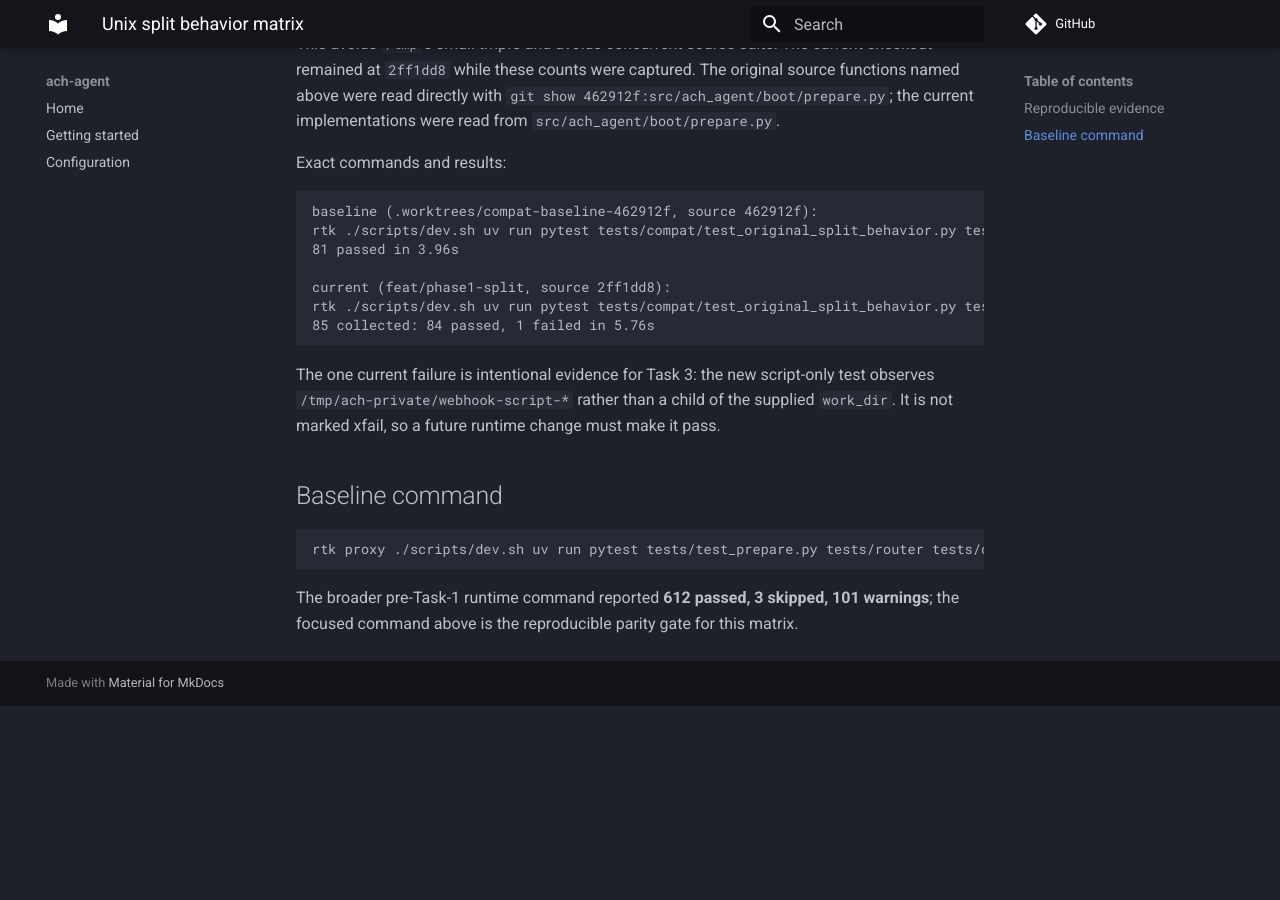
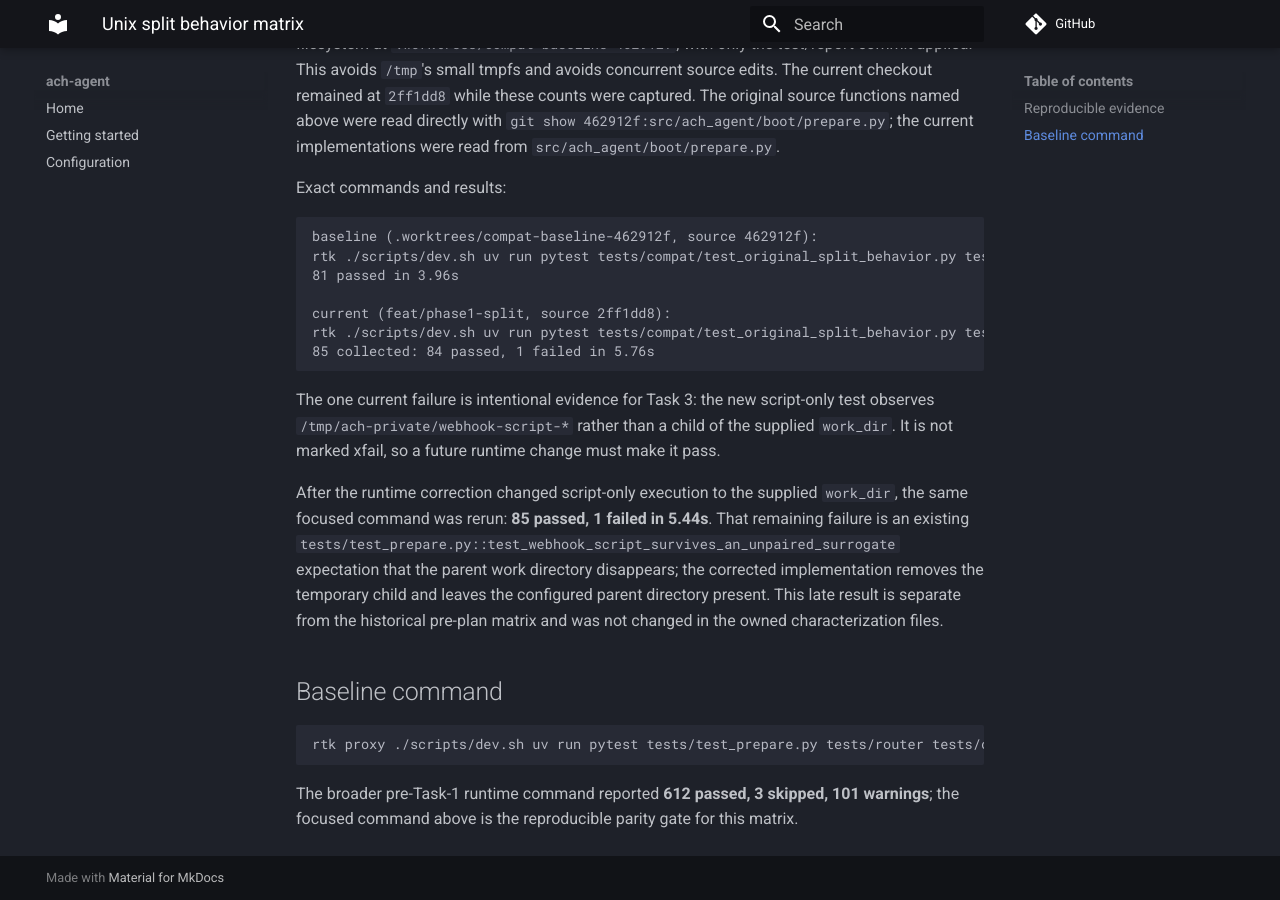
Before and after one commit to ackstorm/ach-agent, an MkDocs documentation site: the page built from docs/reports/unix-split-behavior-matrix.md, in a window 1280 px wide and 900 px high, scrolled down 2601 px. Built offline with MkDocs 1.6.1 and Material for MkDocs 9.7.7, drawn with Linux system fonts in a browser that asks for light colours; comment, search, counter and statistics services are not loaded; before the commit the page ends 3306 px from its top, so only the background shows below that; some of the changed text lies outside the part shown.

Commit message:
docs: separate matrix snapshots from final evidence

````diff
--- a/docs/reports/unix-split-behavior-matrix.md
+++ b/docs/reports/unix-split-behavior-matrix.md
@@ -1,8 +1,9 @@
 # Unix split behavior matrix
 
 This is the Task 1 characterization record for the simplification work. The reference
-implementation is original v0.16.1 at `462912f`; current results below are recorded
-against `feat/phase1-split` at `2ff1dd8`, before the pending workspace-hook correction.
+implementation is original v0.16.1 at `462912f`. The matrix's “Current split before
+this plan” column is the historical pre-plan snapshot at `2ff1dd8`; later verification
+attempts are listed separately below.
 
 | Behavior | Original reference | Current split before this plan | Regression test / evidence | Planned task |
 | --- | --- | --- | --- | --- |
@@ -47,6 +48,14 @@
 observes `/tmp/ach-private/webhook-script-*` rather than a child of the supplied
 `work_dir`. It is not marked xfail, so a future runtime change must make it pass.
 
+After the runtime correction changed script-only execution to the supplied `work_dir`,
+the same focused command was rerun: **85 passed, 1 failed in 5.44s**. That remaining
+failure is an existing `tests/test_prepare.py::test_webhook_script_survives_an_unpaired_surrogate`
+expectation that the parent work directory disappears; the corrected implementation
+removes the temporary child and leaves the configured parent directory present. This
+late result is separate from the historical pre-plan matrix and was not changed in the
+owned characterization files.
+
 ## Baseline command
 
 ```text
````
Also changed, not shown: 1 other file.
